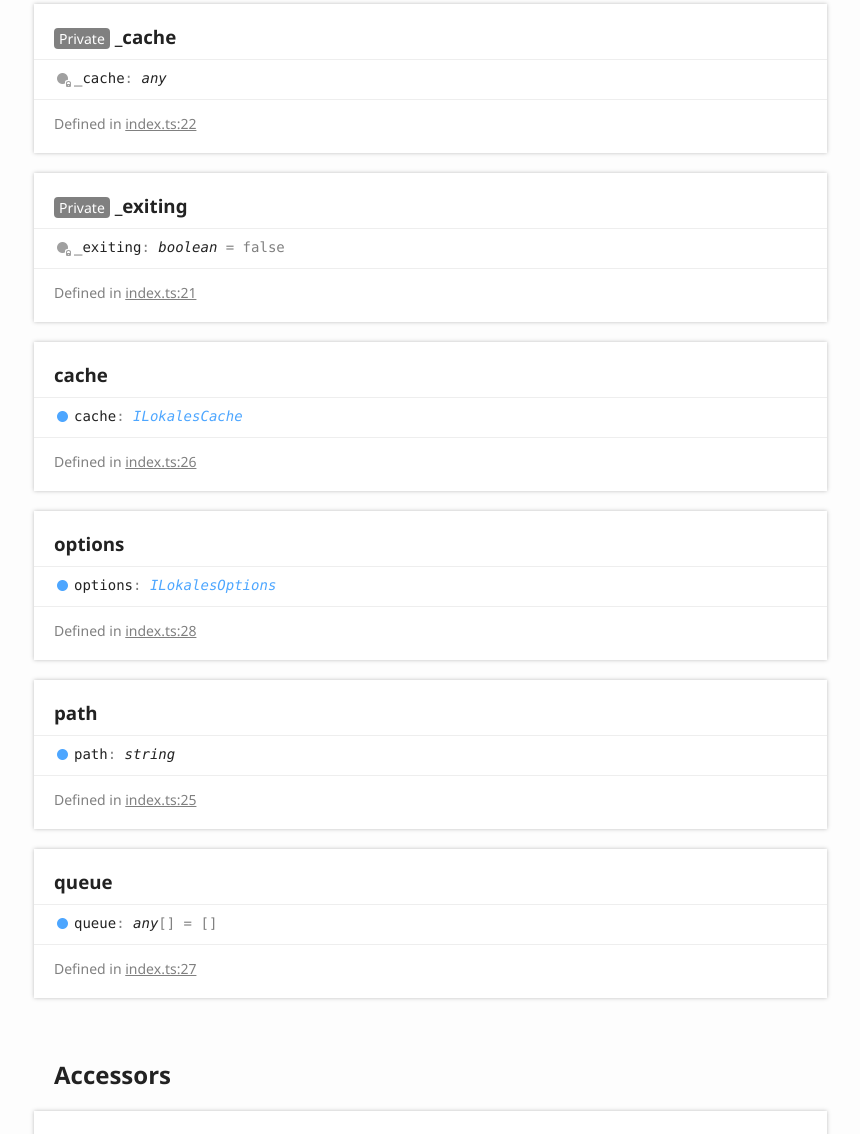
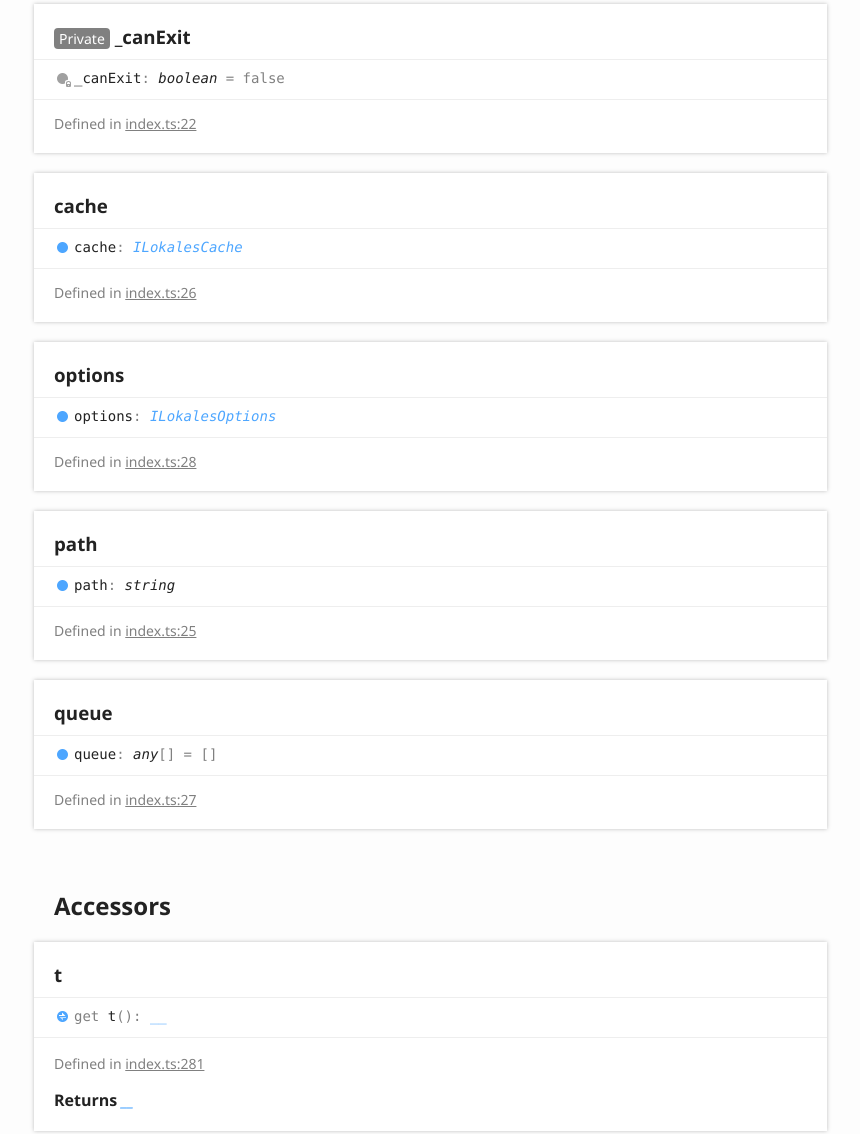
Before and after one commit to origin1tech/lokales, a website: page docs/classes/_index_.lokales.html in a window 1280 px wide. Shown: the part 1464-2598 px from the top of the page, without its empty margins (6-866 px from the left). Drawn offline with Linux system fonts and the light colour scheme.

Commit message:
auto commit

```diff
--- a/docs/classes/_index_.lokales.html
+++ b/docs/classes/_index_.lokales.html
@@ -90,8 +90,7 @@
 						<section class="tsd-index-section ">
 							<h3>Properties</h3>
 							<ul class="tsd-index-list">
-								<li class="tsd-kind-property tsd-parent-kind-class tsd-is-private"><a href="_index_.lokales.html#_cache" class="tsd-kind-icon">_cache</a></li>
-								<li class="tsd-kind-property tsd-parent-kind-class tsd-is-private"><a href="_index_.lokales.html#_exiting" class="tsd-kind-icon">_exiting</a></li>
+								<li class="tsd-kind-property tsd-parent-kind-class tsd-is-private"><a href="_index_.lokales.html#_canexit" class="tsd-kind-icon">_can<wbr>Exit</a></li>
 								<li class="tsd-kind-property tsd-parent-kind-class"><a href="_index_.lokales.html#cache" class="tsd-kind-icon">cache</a></li>
 								<li class="tsd-kind-property tsd-parent-kind-class"><a href="_index_.lokales.html#options" class="tsd-kind-icon">options</a></li>
 								<li class="tsd-kind-property tsd-parent-kind-class"><a href="_index_.lokales.html#path" class="tsd-kind-icon">path</a></li>
@@ -146,7 +145,7 @@
 						<li class="tsd-description">
 							<aside class="tsd-sources">
 								<ul>
-									<li>Defined in <a href="https://github.com/origin1tech/lokales/blob/21c46a0/src/index.ts#L28">index.ts:28</a></li>
+									<li>Defined in <a href="https://github.com/origin1tech/lokales/blob/493917b/src/index.ts#L28">index.ts:28</a></li>
 								</ul>
 							</aside>
 							<h4 class="tsd-parameters-title">Parameters</h4>
@@ -163,22 +162,12 @@
 			<section class="tsd-panel-group tsd-member-group ">
 				<h2>Properties</h2>
 				<section class="tsd-panel tsd-member tsd-kind-property tsd-parent-kind-class tsd-is-private">
-					<a name="_cache" class="tsd-anchor"></a>
-					<h3><span class="tsd-flag ts-flagPrivate">Private</span> _cache</h3>
-					<div class="tsd-signature tsd-kind-icon">_cache<span class="tsd-signature-symbol">:</span> <span class="tsd-signature-type">any</span></div>
+					<a name="_canexit" class="tsd-anchor"></a>
+					<h3><span class="tsd-flag ts-flagPrivate">Private</span> _can<wbr>Exit</h3>
+					<div class="tsd-signature tsd-kind-icon">_can<wbr>Exit<span class="tsd-signature-symbol">:</span> <span class="tsd-signature-type">boolean</span><span class="tsd-signature-symbol"> =&nbsp;false</span></div>
 					<aside class="tsd-sources">
 						<ul>
-							<li>Defined in <a href="https://github.com/origin1tech/lokales/blob/21c46a0/src/index.ts#L22">index.ts:22</a></li>
-						</ul>
-					</aside>
-				</section>
-				<section class="tsd-panel tsd-member tsd-kind-property tsd-parent-kind-class tsd-is-private">
-					<a name="_exiting" class="tsd-anchor"></a>
-					<h3><span class="tsd-flag ts-flagPrivate">Private</span> _exiting</h3>
-					<div class="tsd-signature tsd-kind-icon">_exiting<span class="tsd-signature-symbol">:</span> <span class="tsd-signature-type">boolean</span><span class="tsd-signature-symbol"> =&nbsp;false</span></div>
-					<aside class="tsd-sources">
-						<ul>
-							<li>Defined in <a href="https://github.com/origin1tech/lokales/blob/21c46a0/src/index.ts#L21">index.ts:21</a></li>
+							<li>Defined in <a href="https://github.com/origin1tech/lokales/blob/493917b/src/index.ts#L22">index.ts:22</a></li>
 						</ul>
 					</aside>
 				</section>
@@ -188,7 +177,7 @@
 					<div class="tsd-signature tsd-kind-icon">cache<span class="tsd-signature-symbol">:</span> <a href="../interfaces/_interfaces_.ilokalescache.html" class="tsd-signature-type">ILokalesCache</a></div>
 					<aside class="tsd-sources">
 						<ul>
-							<li>Defined in <a href="https://github.com/origin1tech/lokales/blob/21c46a0/src/index.ts#L26">index.ts:26</a></li>
+							<li>Defined in <a href="https://github.com/origin1tech/lokales/blob/493917b/src/index.ts#L26">index.ts:26</a></li>
 						</ul>
 					</aside>
 				</section>
@@ -198,7 +187,7 @@
 					<div class="tsd-signature tsd-kind-icon">options<span class="tsd-signature-symbol">:</span> <a href="../interfaces/_interfaces_.ilokalesoptions.html" class="tsd-signature-type">ILokalesOptions</a></div>
 					<aside class="tsd-sources">
 						<ul>
-							<li>Defined in <a href="https://github.com/origin1tech/lokales/blob/21c46a0/src/index.ts#L28">index.ts:28</a></li>
+							<li>Defined in <a href="https://github.com/origin1tech/lokales/blob/493917b/src/index.ts#L28">index.ts:28</a></li>
 						</ul>
 					</aside>
 				</section>
@@ -208,7 +197,7 @@
 					<div class="tsd-signature tsd-kind-icon">path<span class="tsd-signature-symbol">:</span> <span class="tsd-signature-type">string</span></div>
 					<aside class="tsd-sources">
 						<ul>
-							<li>Defined in <a href="https://github.com/origin1tech/lokales/blob/21c46a0/src/index.ts#L25">index.ts:25</a></li>
+							<li>Defined in <a href="https://github.com/origin1tech/lokales/blob/493917b/src/index.ts#L25">index.ts:25</a></li>
 						</ul>
 					</aside>
 				</section>
@@ -218,7 +207,7 @@
 					<div class="tsd-signature tsd-kind-icon">queue<span class="tsd-signature-symbol">:</span> <span class="tsd-signature-type">any</span><span class="tsd-signature-symbol">[]</span><span class="tsd-signature-symbol"> =&nbsp;[]</span></div>
 					<aside class="tsd-sources">
 						<ul>
-							<li>Defined in <a href="https://github.com/origin1tech/lokales/blob/21c46a0/src/index.ts#L27">index.ts:27</a></li>
+							<li>Defined in <a href="https://github.com/origin1tech/lokales/blob/493917b/src/index.ts#L27">index.ts:27</a></li>
 						</ul>
 					</aside>
 				</section>
@@ -235,7 +224,7 @@
 						<li class="tsd-description">
 							<aside class="tsd-sources">
 								<ul>
-									<li>Defined in <a href="https://github.com/origin1tech/lokales/blob/21c46a0/src/index.ts#L279">index.ts:279</a></li>
+									<li>Defined in <a href="https://github.com/origin1tech/lokales/blob/493917b/src/index.ts#L281">index.ts:281</a></li>
 								</ul>
 							</aside>
 							<h4 class="tsd-returns-title">Returns <a href="_index_.lokales.html#__" class="tsd-signature-type">__</a></h4>
@@ -252,7 +241,7 @@
 						<li class="tsd-description">
 							<aside class="tsd-sources">
 								<ul>
-									<li>Defined in <a href="https://github.com/origin1tech/lokales/blob/21c46a0/src/index.ts#L283">index.ts:283</a></li>
+									<li>Defined in <a href="https://github.com/origin1tech/lokales/blob/493917b/src/index.ts#L285">index.ts:285</a></li>
 								</ul>
 							</aside>
 							<h4 class="tsd-returns-title">Returns <a href="_index_.lokales.html#__n" class="tsd-signature-type">__n</a></h4>
@@ -273,7 +262,7 @@
 						<li class="tsd-description">
 							<aside class="tsd-sources">
 								<ul>
-									<li>Defined in <a href="https://github.com/origin1tech/lokales/blob/21c46a0/src/index.ts#L466">index.ts:466</a></li>
+									<li>Defined in <a href="https://github.com/origin1tech/lokales/blob/493917b/src/index.ts#L468">index.ts:468</a></li>
 								</ul>
 							</aside>
 							<div class="tsd-comment tsd-typography">
@@ -301,7 +290,7 @@
 						<li class="tsd-description">
 							<aside class="tsd-sources">
 								<ul>
-									<li>Defined in <a href="https://github.com/origin1tech/lokales/blob/21c46a0/src/index.ts#L474">index.ts:474</a></li>
+									<li>Defined in <a href="https://github.com/origin1tech/lokales/blob/493917b/src/index.ts#L476">index.ts:476</a></li>
 								</ul>
 							</aside>
 							<div class="tsd-comment tsd-typography">
@@ -338,7 +327,7 @@
 						<li class="tsd-description">
 							<aside class="tsd-sources">
 								<ul>
-									<li>Defined in <a href="https://github.com/origin1tech/lokales/blob/21c46a0/src/index.ts#L490">index.ts:490</a></li>
+									<li>Defined in <a href="https://github.com/origin1tech/lokales/blob/493917b/src/index.ts#L492">index.ts:492</a></li>
 								</ul>
 							</aside>
 							<div class="tsd-comment tsd-typography">
@@ -387,7 +376,7 @@
 						<li class="tsd-description">
 							<aside class="tsd-sources">
 								<ul>
-									<li>Defined in <a href="https://github.com/origin1tech/lokales/blob/21c46a0/src/index.ts#L23">index.ts:23</a></li>
+									<li>Defined in <a href="https://github.com/origin1tech/lokales/blob/493917b/src/index.ts#L23">index.ts:23</a></li>
 								</ul>
 							</aside>
 							<h4 class="tsd-returns-title">Returns <span class="tsd-signature-type">void</span></h4>
@@ -404,7 +393,7 @@
 						<li class="tsd-description">
 							<aside class="tsd-sources">
 								<ul>
-									<li>Defined in <a href="https://github.com/origin1tech/lokales/blob/21c46a0/src/index.ts#L75">index.ts:75</a></li>
+									<li>Defined in <a href="https://github.com/origin1tech/lokales/blob/493917b/src/index.ts#L77">index.ts:77</a></li>
 								</ul>
 							</aside>
 							<div class="tsd-comment tsd-typography">
@@ -435,7 +424,7 @@
 						<li class="tsd-description">
 							<aside class="tsd-sources">
 								<ul>
-									<li>Defined in <a href="https://github.com/origin1tech/lokales/blob/21c46a0/src/index.ts#L113">index.ts:113</a></li>
+									<li>Defined in <a href="https://github.com/origin1tech/lokales/blob/493917b/src/index.ts#L115">index.ts:115</a></li>
 								</ul>
 							</aside>
 							<div class="tsd-comment tsd-typography">
@@ -469,7 +458,7 @@
 						<li class="tsd-description">
 							<aside class="tsd-sources">
 								<ul>
-									<li>Defined in <a href="https://github.com/origin1tech/lokales/blob/21c46a0/src/index.ts#L397">index.ts:397</a></li>
+									<li>Defined in <a href="https://github.com/origin1tech/lokales/blob/493917b/src/index.ts#L399">index.ts:399</a></li>
 								</ul>
 							</aside>
 							<div class="tsd-comment tsd-typography">
@@ -500,7 +489,7 @@
 						<li class="tsd-description">
 							<aside class="tsd-sources">
 								<ul>
-									<li>Defined in <a href="https://github.com/origin1tech/lokales/blob/21c46a0/src/index.ts#L103">index.ts:103</a></li>
+									<li>Defined in <a href="https://github.com/origin1tech/lokales/blob/493917b/src/index.ts#L105">index.ts:105</a></li>
 								</ul>
 							</aside>
 							<div class="tsd-comment tsd-typography">
@@ -531,7 +520,7 @@
 						<li class="tsd-description">
 							<aside class="tsd-sources">
 								<ul>
-									<li>Defined in <a href="https://github.com/origin1tech/lokales/blob/21c46a0/src/index.ts#L91">index.ts:91</a></li>
+									<li>Defined in <a href="https://github.com/origin1tech/lokales/blob/493917b/src/index.ts#L93">index.ts:93</a></li>
 								</ul>
 							</aside>
 							<div class="tsd-comment tsd-typography">
@@ -562,7 +551,7 @@
 						<li class="tsd-description">
 							<aside class="tsd-sources">
 								<ul>
-									<li>Defined in <a href="https://github.com/origin1tech/lokales/blob/21c46a0/src/index.ts#L408">index.ts:408</a></li>
+									<li>Defined in <a href="https://github.com/origin1tech/lokales/blob/493917b/src/index.ts#L410">index.ts:410</a></li>
 								</ul>
 							</aside>
 							<div class="tsd-comment tsd-typography">
@@ -605,7 +594,7 @@
 						<li class="tsd-description">
 							<aside class="tsd-sources">
 								<ul>
-									<li>Defined in <a href="https://github.com/origin1tech/lokales/blob/21c46a0/src/index.ts#L297">index.ts:297</a></li>
+									<li>Defined in <a href="https://github.com/origin1tech/lokales/blob/493917b/src/index.ts#L299">index.ts:299</a></li>
 								</ul>
 							</aside>
 							<div class="tsd-comment tsd-typography">
@@ -654,7 +643,7 @@
 						<li class="tsd-description">
 							<aside class="tsd-sources">
 								<ul>
-									<li>Defined in <a href="https://github.com/origin1tech/lokales/blob/21c46a0/src/index.ts#L45">index.ts:45</a></li>
+									<li>Defined in <a href="https://github.com/origin1tech/lokales/blob/493917b/src/index.ts#L45">index.ts:45</a></li>
 								</ul>
 							</aside>
 							<div class="tsd-comment tsd-typography">
@@ -685,7 +674,7 @@
 						<li class="tsd-description">
 							<aside class="tsd-sources">
 								<ul>
-									<li>Defined in <a href="https://github.com/origin1tech/lokales/blob/21c46a0/src/index.ts#L369">index.ts:369</a></li>
+									<li>Defined in <a href="https://github.com/origin1tech/lokales/blob/493917b/src/index.ts#L371">index.ts:371</a></li>
 								</ul>
 							</aside>
 							<div class="tsd-comment tsd-typography">
@@ -716,7 +705,7 @@
 						<li class="tsd-description">
 							<aside class="tsd-sources">
 								<ul>
-									<li>Defined in <a href="https://github.com/origin1tech/lokales/blob/21c46a0/src/index.ts#L239">index.ts:239</a></li>
+									<li>Defined in <a href="https://github.com/origin1tech/lokales/blob/493917b/src/index.ts#L241">index.ts:241</a></li>
 								</ul>
 							</aside>
 							<div class="tsd-comment tsd-typography">
@@ -747,7 +736,7 @@
 						<li class="tsd-description">
 							<aside class="tsd-sources">
 								<ul>
-									<li>Defined in <a href="https://github.com/origin1tech/lokales/blob/21c46a0/src/index.ts#L157">index.ts:157</a></li>
+									<li>Defined in <a href="https://github.com/origin1tech/lokales/blob/493917b/src/index.ts#L159">index.ts:159</a></li>
 								</ul>
 							</aside>
 							<div class="tsd-comment tsd-typography">
@@ -790,7 +779,7 @@
 						<li class="tsd-description">
 							<aside class="tsd-sources">
 								<ul>
-									<li>Defined in <a href="https://github.com/origin1tech/lokales/blob/21c46a0/src/index.ts#L125">index.ts:125</a></li>
+									<li>Defined in <a href="https://github.com/origin1tech/lokales/blob/493917b/src/index.ts#L127">index.ts:127</a></li>
 								</ul>
 							</aside>
 							<div class="tsd-comment tsd-typography">
@@ -830,7 +819,7 @@
 						<li class="tsd-description">
 							<aside class="tsd-sources">
 								<ul>
-									<li>Defined in <a href="https://github.com/origin1tech/lokales/blob/21c46a0/src/index.ts#L142">index.ts:142</a></li>
+									<li>Defined in <a href="https://github.com/origin1tech/lokales/blob/493917b/src/index.ts#L144">index.ts:144</a></li>
 								</ul>
 							</aside>
 							<div class="tsd-comment tsd-typography">
@@ -867,7 +856,7 @@
 						<li class="tsd-description">
 							<aside class="tsd-sources">
 								<ul>
-									<li>Defined in <a href="https://github.com/origin1tech/lokales/blob/21c46a0/src/index.ts#L379">index.ts:379</a></li>
+									<li>Defined in <a href="https://github.com/origin1tech/lokales/blob/493917b/src/index.ts#L381">index.ts:381</a></li>
 								</ul>
 							</aside>
 							<div class="tsd-comment tsd-typography">
@@ -904,7 +893,7 @@
 						<li class="tsd-description">
 							<aside class="tsd-sources">
 								<ul>
-									<li>Defined in <a href="https://github.com/origin1tech/lokales/blob/21c46a0/src/index.ts#L424">index.ts:424</a></li>
+									<li>Defined in <a href="https://github.com/origin1tech/lokales/blob/493917b/src/index.ts#L426">index.ts:426</a></li>
 								</ul>
 							</aside>
 							<div class="tsd-comment tsd-typography">
@@ -935,7 +924,7 @@
 						<li class="tsd-description">
 							<aside class="tsd-sources">
 								<ul>
-									<li>Defined in <a href="https://github.com/origin1tech/lokales/blob/21c46a0/src/index.ts#L265">index.ts:265</a></li>
+									<li>Defined in <a href="https://github.com/origin1tech/lokales/blob/493917b/src/index.ts#L267">index.ts:267</a></li>
 								</ul>
 							</aside>
 							<div class="tsd-comment tsd-typography">
@@ -972,7 +961,7 @@
 						<li class="tsd-description">
 							<aside class="tsd-sources">
 								<ul>
-									<li>Defined in <a href="https://github.com/origin1tech/lokales/blob/21c46a0/src/index.ts#L195">index.ts:195</a></li>
+									<li>Defined in <a href="https://github.com/origin1tech/lokales/blob/493917b/src/index.ts#L197">index.ts:197</a></li>
 								</ul>
 							</aside>
 							<h4 class="tsd-parameters-title">Parameters</h4>
@@ -1004,7 +993,7 @@
 						<li class="tsd-description">
 							<aside class="tsd-sources">
 								<ul>
-									<li>Defined in <a href="https://github.com/origin1tech/lokales/blob/21c46a0/src/index.ts#L230">index.ts:230</a></li>
+									<li>Defined in <a href="https://github.com/origin1tech/lokales/blob/493917b/src/index.ts#L232">index.ts:232</a></li>
 								</ul>
 							</aside>
 							<div class="tsd-comment tsd-typography">
@@ -1049,10 +1038,7 @@
 								<a href="_index_.lokales.html#constructor" class="tsd-kind-icon">constructor</a>
 							</li>
 							<li class=" tsd-kind-property tsd-parent-kind-class tsd-is-private">
-								<a href="_index_.lokales.html#_cache" class="tsd-kind-icon">_cache</a>
-							</li>
-							<li class=" tsd-kind-property tsd-parent-kind-class tsd-is-private">
-								<a href="_index_.lokales.html#_exiting" class="tsd-kind-icon">_exiting</a>
+								<a href="_index_.lokales.html#_canexit" class="tsd-kind-icon">_can<wbr>Exit</a>
 							</li>
 							<li class=" tsd-kind-property tsd-parent-kind-class">
 								<a href="_index_.lokales.html#cache" class="tsd-kind-icon">cache</a>
--- a/package.json
+++ b/package.json
@@ -1,6 +1,6 @@
 {
   "name": "lokales",
-  "version": "1.2.1",
+  "version": "1.2.2",
   "description": "Lightweight barebones i18n localization written in TypeScript.",
   "main": "dist/index.js",
   "typings": "dist/index.d.ts",
```
Also changed, not shown: docs/interfaces/_interfaces_.ilokalesitem.html (+2 -2 lines), docs/interfaces/_interfaces_.ilokalesoptions.html (+6 -6 lines), docs/interfaces/_interfaces_.ilokalesupdated.html (+5 -5 lines), docs/modules/_index_.html (+7 -7 lines), docs/modules/_interfaces_.html (+3 -3 lines), src/index.ts (+13 -11 lines), dist/index.d.ts, dist/index.js, docs/assets/js/search.js, 2 other files.
